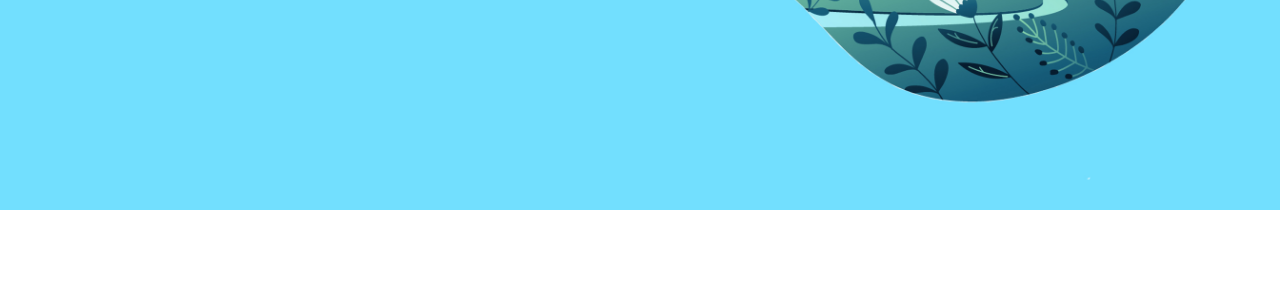
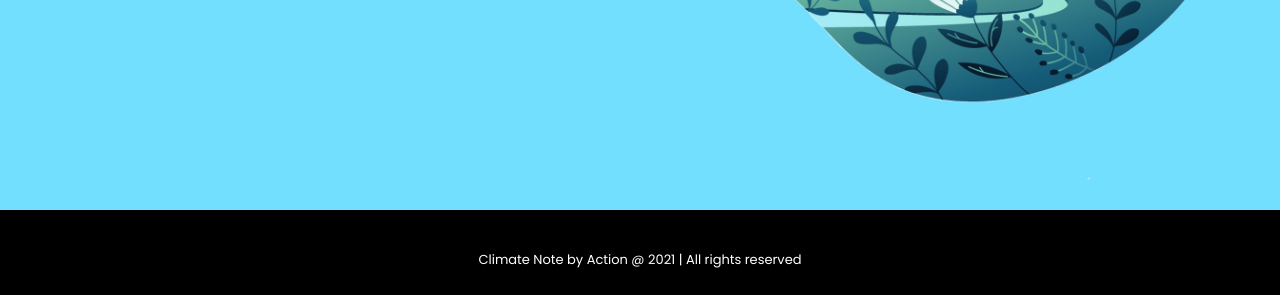
Before and after one commit to codingFreak-Adisin/Climate-Note-by-Action, a plain HTML site: page Mobile Responsive/Lesson 1/lesson1.html in a window 1280 px wide. Shown: the part 590-885 px from the top of the page. Before the commit the page ends 800 px from the top, so only its background shows below. Drawn offline with Linux system fonts and the light colour scheme.

Commit message:
footer added

```diff
--- a/Mobile Responsive/Lesson 1/lesson1.css
+++ b/Mobile Responsive/Lesson 1/lesson1.css
@@ -244,3 +244,21 @@ header .navigation a:hover{
   letter-spacing: 2px;
   transition: 0.5%;
 }
+
+.footers{
+  padding: 25px 0;
+  background-color: black;
+}
+
+.footers p{
+  margin-top: 15px;
+  text-align: center;
+  font-size: 13px;
+  color: white;
+}
+
+@media (max-width: 560px){
+  .footers{
+    padding: 40px;
+  }
+}
--- a/Mobile Responsive/Lesson 1/lesson1.html
+++ b/Mobile Responsive/Lesson 1/lesson1.html
@@ -32,5 +32,10 @@
       </div>
       <center><a href="../Lesson 2/Lesson2.html" class="btn">Next Session</a></center>
     </section>
+    <footer class="footers">
+      <p>
+        Climate Note by Action @ 2021 | All rights reserved
+      </p>
+    </footer>
   </body>
 </html>
--- a/Mobile Responsive/Lesson 2/Lesson2.css
+++ b/Mobile Responsive/Lesson 2/Lesson2.css
@@ -244,3 +244,21 @@ header .navigation a:hover{
   letter-spacing: 2px;
   transition: 0.5%;
 }
+
+.footers{
+  padding: 25px 0;
+  background-color: black;
+}
+
+.footers p{
+  margin-top: 15px;
+  text-align: center;
+  font-size: 13px;
+  color: white;
+}
+
+@media (max-width: 560px){
+  .footers{
+    padding: 40px;
+  }
+}
--- a/Mobile Responsive/Lesson 3/Lesson3.css
+++ b/Mobile Responsive/Lesson 3/Lesson3.css
@@ -244,3 +244,21 @@ header .navigation a:hover{
   letter-spacing: 2px;
   transition: 0.5%;
 }
+
+.footers{
+  padding: 25px 0;
+  background-color: black;
+}
+
+.footers p{
+  margin-top: 15px;
+  text-align: center;
+  font-size: 13px;
+  color: white;
+}
+
+@media (max-width: 560px){
+  .footers{
+    padding: 40px;
+  }
+}
--- a/Mobile Responsive/Lesson 4/Lesson4.css
+++ b/Mobile Responsive/Lesson 4/Lesson4.css
@@ -244,3 +244,21 @@ header .navigation a:hover{
   letter-spacing: 2px;
   transition: 0.5%;
 }
+
+.footers{
+  padding: 25px 0;
+  background-color: black;
+}
+
+.footers p{
+  margin-top: 15px;
+  text-align: center;
+  font-size: 13px;
+  color: white;
+}
+
+@media (max-width: 560px){
+  .footers{
+    padding: 40px;
+  }
+}
--- a/Mobile Responsive/Lesson 5/Lesson5.css
+++ b/Mobile Responsive/Lesson 5/Lesson5.css
@@ -244,3 +244,21 @@ header .navigation a:hover{
   letter-spacing: 2px;
   transition: 0.5%;
 }
+
+.footers{
+  padding: 25px 0;
+  background-color: black;
+}
+
+.footers p{
+  margin-top: 15px;
+  text-align: center;
+  font-size: 13px;
+  color: white;
+}
+
+@media (max-width: 560px){
+  .footers{
+    padding: 40px;
+  }
+}
--- a/Mobile Responsive/Lesson 6/Lesson6.css
+++ b/Mobile Responsive/Lesson 6/Lesson6.css
@@ -244,3 +244,21 @@ header .navigation a:hover{
   letter-spacing: 2px;
   transition: 0.5%;
 }
+
+.footers{
+  padding: 25px 0;
+  background-color: black;
+}
+
+.footers p{
+  margin-top: 15px;
+  text-align: center;
+  font-size: 13px;
+  color: white;
+}
+
+@media (max-width: 560px){
+  .footers{
+    padding: 40px;
+  }
+}
--- a/Mobile Responsive/Lesson 7/Lesson7.css
+++ b/Mobile Responsive/Lesson 7/Lesson7.css
@@ -244,3 +244,21 @@ header .navigation a:hover{
   letter-spacing: 2px;
   transition: 0.5%;
 }
+
+.footers{
+  padding: 25px 0;
+  background-color: black;
+}
+
+.footers p{
+  margin-top: 15px;
+  text-align: center;
+  font-size: 13px;
+  color: white;
+}
+
+@media (max-width: 560px){
+  .footers{
+    padding: 40px;
+  }
+}
--- a/Mobile Responsive/Lesson 8/Lesson8.css
+++ b/Mobile Responsive/Lesson 8/Lesson8.css
@@ -244,3 +244,21 @@ header .navigation a:hover{
   letter-spacing: 2px;
   transition: 0.5%;
 }
+
+.footers{
+  padding: 25px 0;
+  background-color: black;
+}
+
+.footers p{
+  margin-top: 15px;
+  text-align: center;
+  font-size: 13px;
+  color: white;
+}
+
+@media (max-width: 560px){
+  .footers{
+    padding: 40px;
+  }
+}
```
Also changed, not shown: Mobile Responsive/Lesson 2/Lesson2.html (+5 -0 lines), Mobile Responsive/Lesson 3/Lesson3.html (+5 -0 lines), Mobile Responsive/Lesson 4/Lesson4.html (+5 -0 lines), Mobile Responsive/Lesson 5/Lesson5.html (+5 -0 lines), Mobile Responsive/Lesson 6/Lesson6.html (+5 -0 lines), Mobile Responsive/Lesson 7/Lesson7.html (+5 -0 lines), Mobile Responsive/Lesson 8/Lesson8.html (+5 -0 lines).
